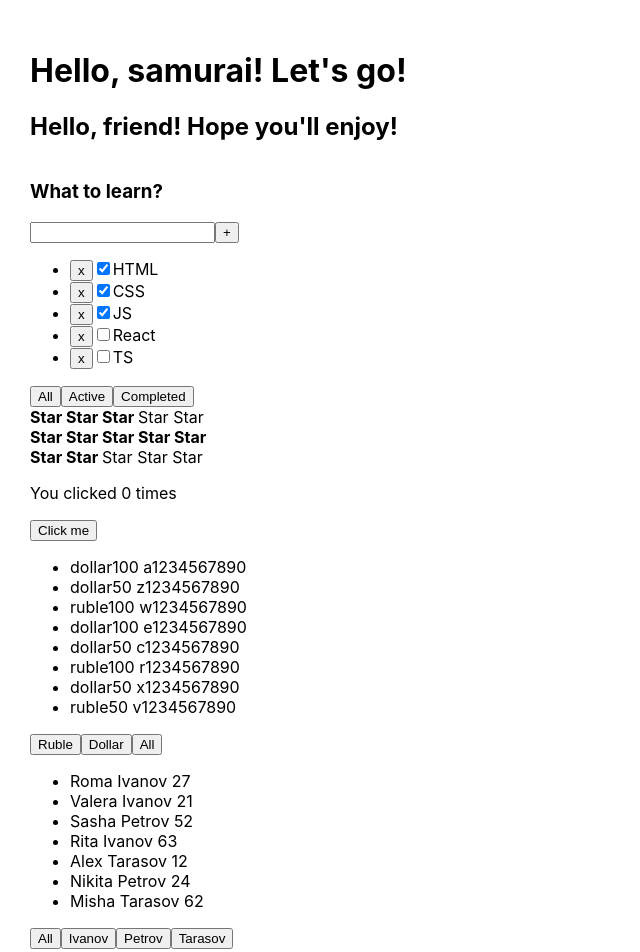
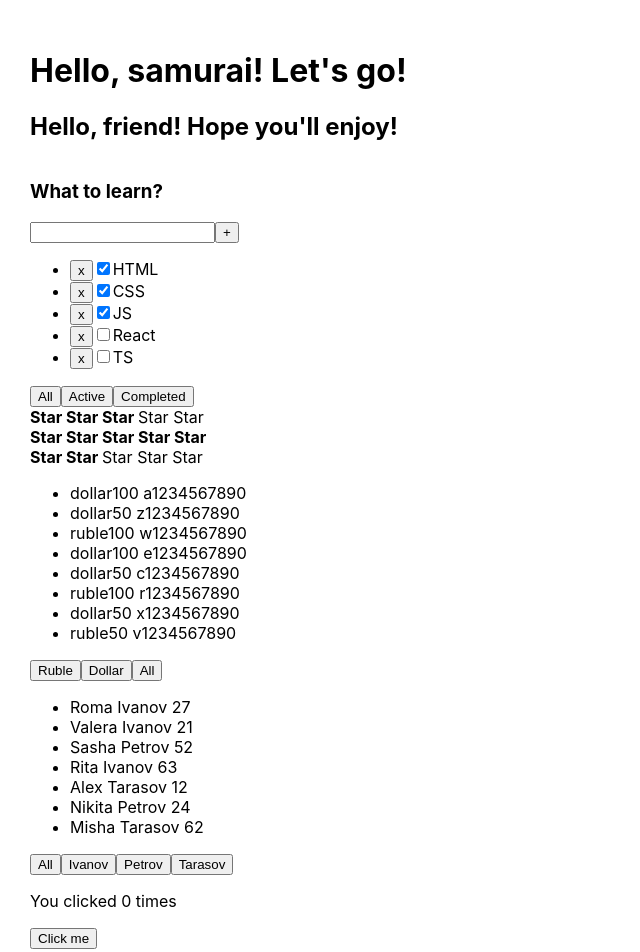
Before and after one commit to IJTINK7/Practice, a React (Create React App) app: page / in a window 1280 px wide. Shown: the top 952 px of the page, without its empty margins (0-640 px from the left). Built offline with nearby package versions, Linux system fonts and the light colour scheme.

Commit message:
Finished and connected "Counter" component to "App.tsx" file

```diff
--- a/src/App.tsx
+++ b/src/App.tsx
@@ -4,14 +4,12 @@ import Greeting from "./Greeting";
 import Rating from "./Rating";
 import ToDoList from "./ToDoList";
 import {TestFilterComponent} from "./TestFilterComponent";
+import {Counter} from "./Counter";
 
 type FilterType = 'All' | 'Dollar' | 'Ruble';
 function App() {
 
-	let [count, setCount] = useState(0);
-	const clickButton= () => {
-		setCount(++count);
-	}
+
 	let money = [
 		{banknote: 'dollar', nominal: 100, number: ' a1234567890'},
 		{banknote: 'dollar', nominal: 50, number: ' z1234567890'},
@@ -66,10 +64,7 @@ function App() {
 			<Rating value={3}/>
 			<Rating value={5}/>
 			<Rating value={2}/>
-			<div>
-				<p>You clicked {count} times </p>
-				<button onClick={clickButton}>Click me</button>
-			</div>
+
 			<ul>
 				{filteredMoney.map((objFromMoneyArr, index)=>{
 					return (
@@ -88,6 +83,7 @@ function App() {
 				<button onClick={()=>{clickButtonFunction("All")}}>All</button>
 			</div>
 			<TestFilterComponent/>
+			<Counter />
 
 		</div>
 	)
--- a/src/Counter.tsx
+++ b/src/Counter.tsx
@@ -0,0 +1,15 @@
+import React, {useState} from "react";
+
+export const Counter = () => {
+	let [count, setCount] = useState(0);
+	const clickButton= () => {
+		setCount(++count);
+	}
+
+	return(
+		<div>
+			<p>You clicked {count} times </p>
+			<button onClick={clickButton}>Click me</button>
+		</div>
+	);
+}
```
